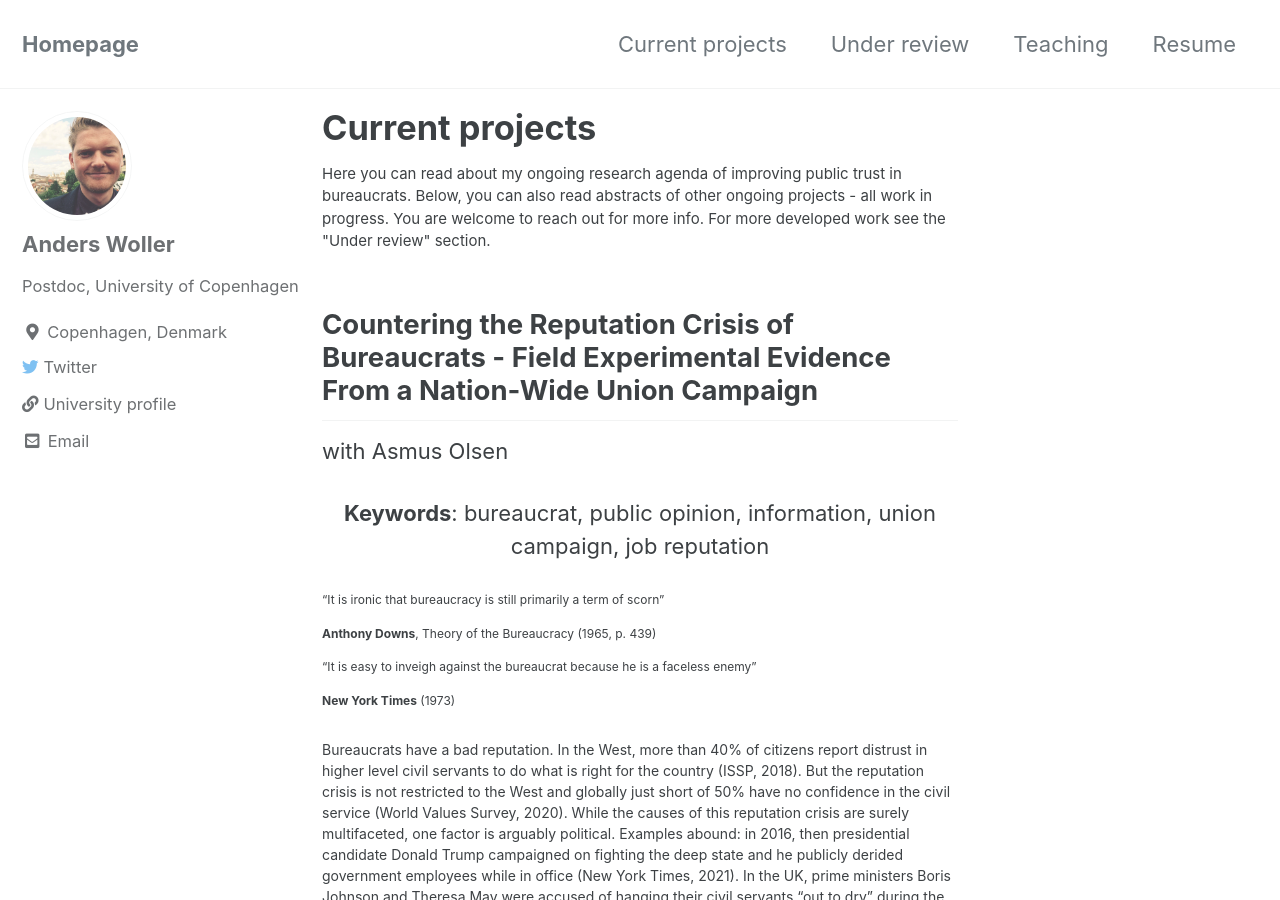
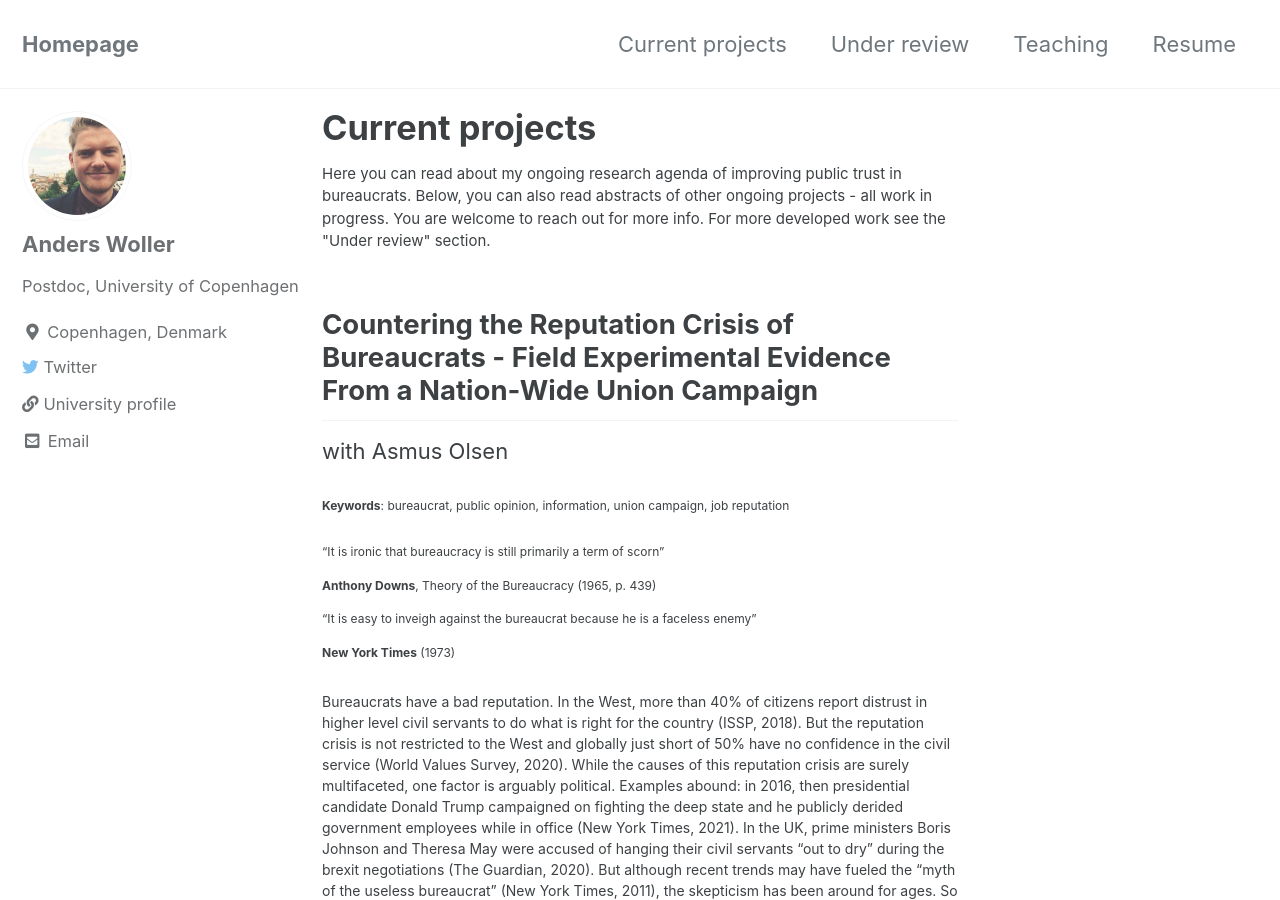
Before and after one commit to AndersWoller/AndersWoller.github.io, a Jekyll site: the page built from _pages/research.md, in a window 1280 px wide and 900 px high. Built offline with Jekyll 4.4.1, drawn with Linux system fonts in a browser that asks for light colours; cached includes are drawn as plain includes.

Commit message:
Update research.md

```diff
--- a/_pages/research.md
+++ b/_pages/research.md
@@ -7,7 +7,9 @@
 
 <h2> Countering the Reputation Crisis of Bureaucrats - Field Experimental Evidence From a Nation-Wide Union Campaign </h2> with Asmus Olsen
 
-<p style="font-size:12px"><p align="center"> <b>Keywords</b>: bureaucrat, public opinion, information, union campaign, job reputation</p>
+<p align="center">
+
+<p style="font-size:12px"> <b>Keywords</b>: bureaucrat, public opinion, information, union campaign, job reputation</p>
 
 <p align="right">
 
```
